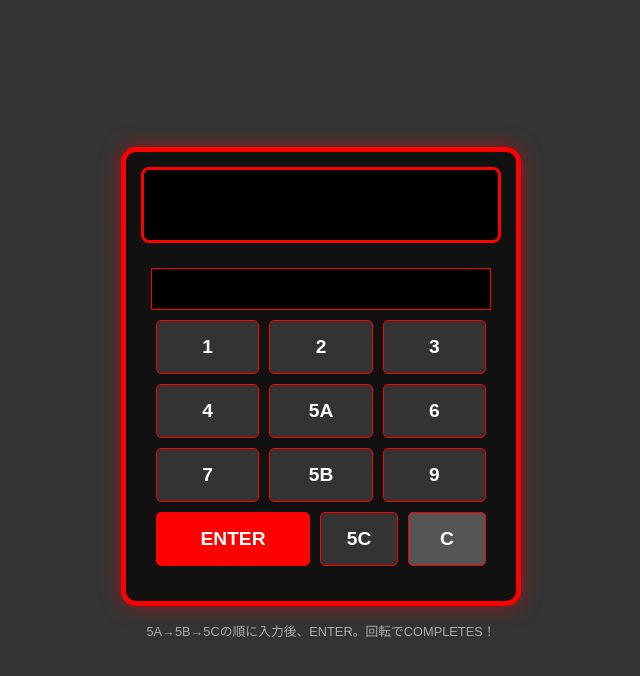
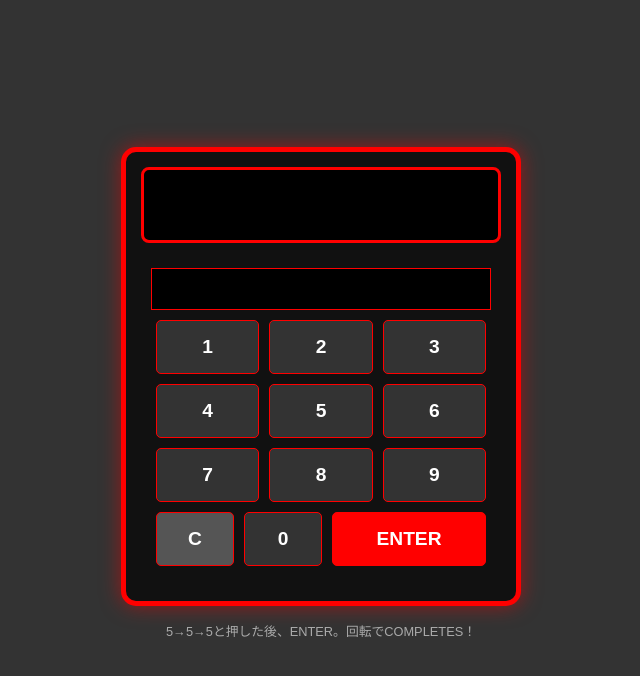
Before and after one commit to syuya1207/faiz, a plain HTML site: page index.html in a window 1280 px wide. Shown: the whole page, without its empty margins (319-959 px from the left). Drawn offline with Linux system fonts and the light colour scheme.

Commit message:
Update index.html

```diff
--- a/index.html
+++ b/index.html
@@ -25,31 +25,31 @@
                 </div>
                 <div class="row">
                     <button class="key" data-num="4">4</button>
-                    <button class="key" data-num="5a">5A</button>
-                    <button class="key" data-num="6">6</button>
+                    <button class="key" data-num="5">5</button> <button class="key" data-num="6">6</button>
                 </div>
                 <div class="row">
                     <button class="key" data-num="7">7</button>
-                    <button class="key" data-num="5b">5B</button>
+                    <button class="key" data-num="8">8</button>
                     <button class="key" data-num="9">9</button>
                 </div>
                 <div class="row">
+                    <button class="key clear-key" id="clear-btn">C</button>
+                    <button class="key" data-num="0">0</button>
                     <button class="key enter-key" id="enter-btn">ENTER</button>
-                    <button class="key" data-num="5c">5C</button>
-                    <button class="key clear-key" id="clear-btn">C</button>
                 </div>
             </div>
 
         </div>
 
-        <p class="instruction-text">5A→5B→5Cの順に入力後、ENTER。回転でCOMPLETES！</p>
+        <p class="instruction-text">5→5→5と押した後、ENTER。回転でCOMPLETES！</p>
     </div>
 
     <audio id="audio-5a" src="5a.mp3"></audio>
     <audio id="audio-5b" src="5b.mp3"></audio>
     <audio id="audio-5c" src="5c.mp3"></audio>
     <audio id="audio-standby" src="standby.mp3"></audio>
-    <audio id="audio-charge" src="charge.mp3" loop></audio> <audio id="audio-complete" src="complete.mp3"></audio>
+    <audio id="audio-charge" src="charge.mp3" loop></audio>
+    <audio id="audio-complete" src="complete.mp3"></audio>
     <audio id="audio-error" src="error.mp3"></audio>
     <audio id="audio-key-press" src="key_press.mp3"></audio>
 
```
